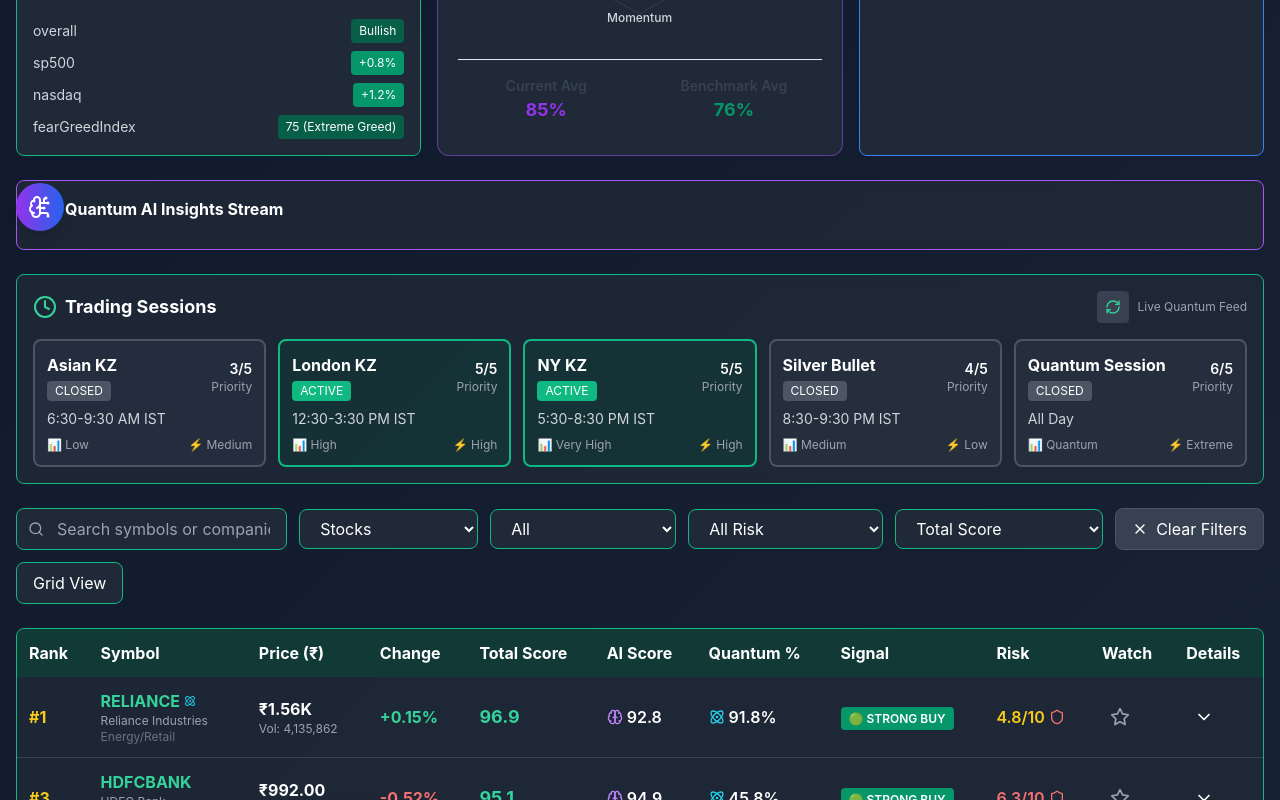
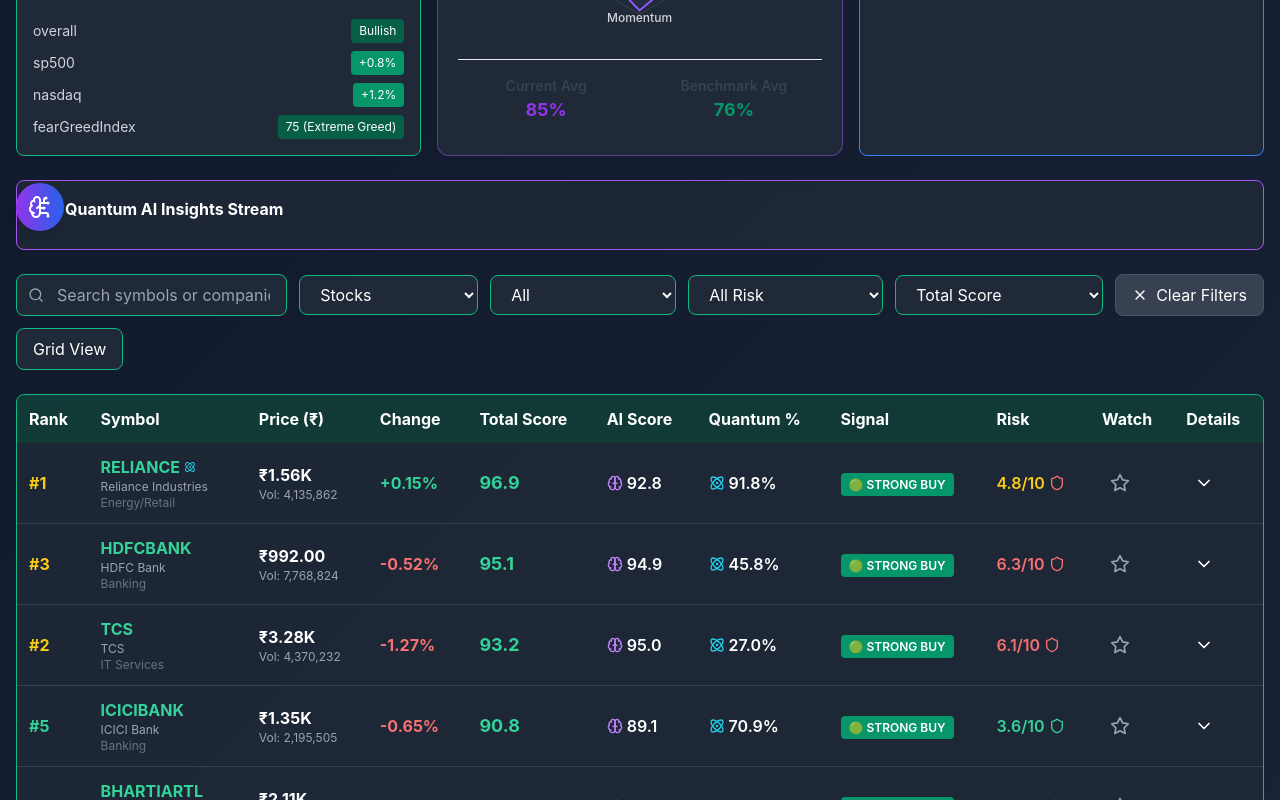
Before and after one commit to paragla21-bit/ecoplus-v.1, a React (Vite) app: page / in a window 1280 px wide. Shown: the part 553-1353 px from the top of the page. Built offline with nearby package versions, Linux system fonts and the light colour scheme.

Commit message:
Fresh clean code with no duplicates

```diff
--- a/src/App.jsx
+++ b/src/App.jsx
@@ -1301,77 +1301,7 @@
         </div>
       </div>
 
-     {/* Trading Sessions with Quantum Effects */}
-<div className={`mb-6 ${darkMode ? 'bg-gray-800 bg-opacity-90' : 'bg-white'} backdrop-blur-sm rounded-lg p-4 border ${darkMode ? quantumMode ? 'border-cyan-500' : 'border-emerald-500' : quantumMode ? 'border-cyan-200' : 'border-emerald-200'} relative z-10`}>
-  <div className="flex items-center justify-between mb-4">
-    <h2 className="text-lg font-bold flex items-center">
-      <Clock className="mr-2 text-emerald-400" /> {quantumMode ? 'Quantum Trading Sessions' : 'Trading Sessions'}
-    </h2>
-    <div className="flex items-center space-x-2">
-      <button
-        onClick={(e) => {
-          e.preventDefault();
-          e.stopPropagation();
-          refreshData();
-        }}
-        className={`p-2 rounded ${darkMode ? 'bg-gray-700 hover:bg-gray-600' : 'bg-gray-100 hover:bg-gray-200'} text-emerald-400 hover:text-emerald-300`}
-        title="Refresh Data"
-        type="button"
-      >
-        <RefreshCw className="w-4 h-4" />
-      </button>
-      <span className="text-xs text-gray-400">Live Quantum Feed</span>
-    </div>
-  </div>
-  <div className="grid grid-cols-1 sm:grid-cols-2 lg:grid-cols-5 gap-3">
-    {sessions.map((session, idx) => (
-      <div
-        key={idx}
-        className={`p-3 rounded-lg border-2 transition-all duration-300 ${
-          session.active
-            ? quantumMode
-              ? 'border-cyan-500 bg-cyan-900 bg-opacity-30 animate-pulse'
-              : 'border-emerald-500 bg-emerald-900 bg-opacity-30'
-            : 'border-gray-600 bg-gray-700 bg-opacity-30'
-        } hover:scale-[1.02] cursor-pointer relative overflow-hidden`}
-        onClick={(e) => {
-          e.preventDefault();
-          e.stopPropagation();
-          alert(`Session Details: ${session.name}\nTime: ${session.time}\nPriority: ${session.priority}/5`);
-        }}
-      >
-        {session.name === 'Quantum Session' && quantumMode && (
-          <div className="absolute inset-0 bg-gradient-to-r from-cyan-500 to-purple-500 opacity-20 animate-pulse"></div>
-        )}
-        <div className="flex items-center justify-between mb-2 relative z-10">
-          <div>
-            <span className="font-bold">{session.name}</span>
-            <div className="flex items-center mt-1">
-              <span className={`text-xs px-2 py-0.5 rounded mr-2 ${
-                session.active
-                  ? quantumMode
-                    ? 'bg-cyan-500 animate-pulse'
-                    : 'bg-emerald-500'
-                  : 'bg-gray-600'
-              }`}>
-                {session.active ? 'ACTIVE' : 'CLOSED'}
-              </span>
-            </div>
-          </div>
-          <div className="text-right">
-            <div className="text-sm font-semibold">{session.priority}/5</div>
-            <div className="text-xs text-gray-400">Priority</div>
-          </div>
-        </div>
-        <div className="text-sm text-gray-300 relative z-10">{session.time}</div>
-        <div className="flex justify-between text-xs text-gray-400 mt-2 relative z-10">
-          <span>📊 {session.volume}</span>
-          <span>⚡ {session.volatility}</span>
-        </div>
-      </div>
-    ))}
-  </div>
-</div>
+
 
       {/* Enhanced Controls with Quantum Features */}
       <div className="mb-6 flex flex-wrap gap-3 items-center relative z-10">
```
